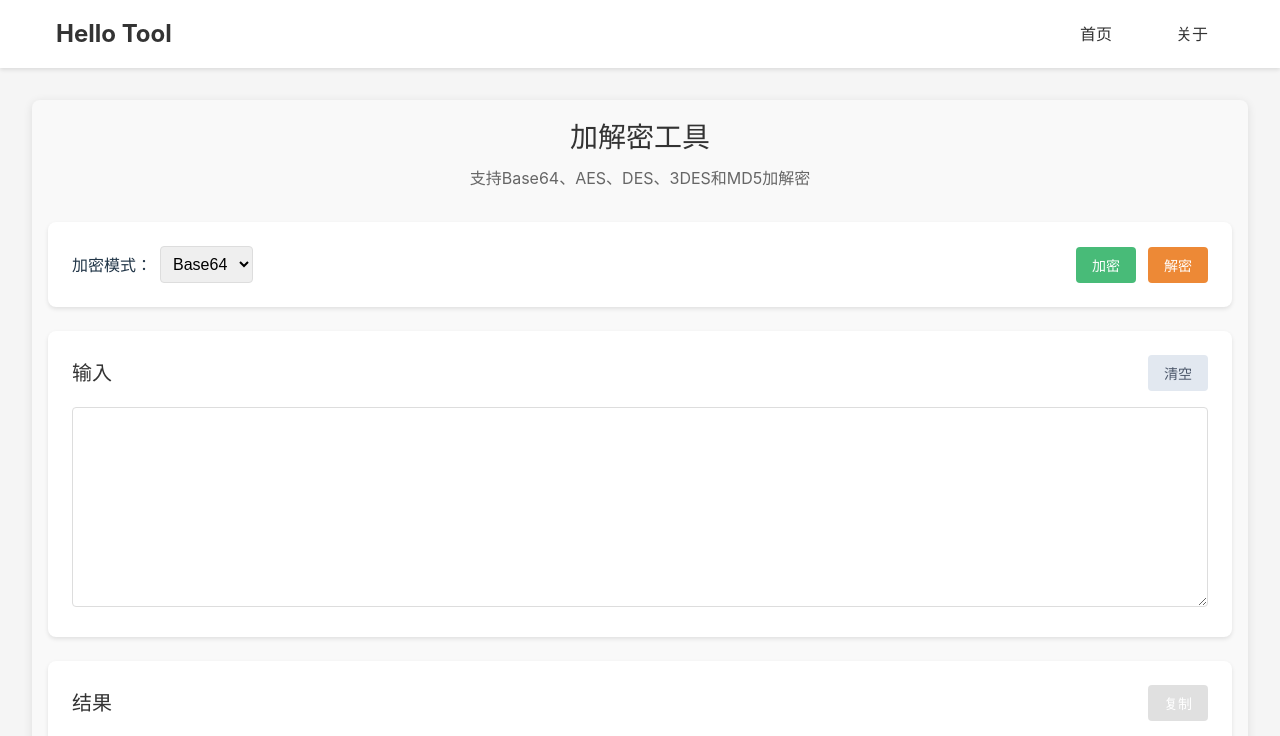
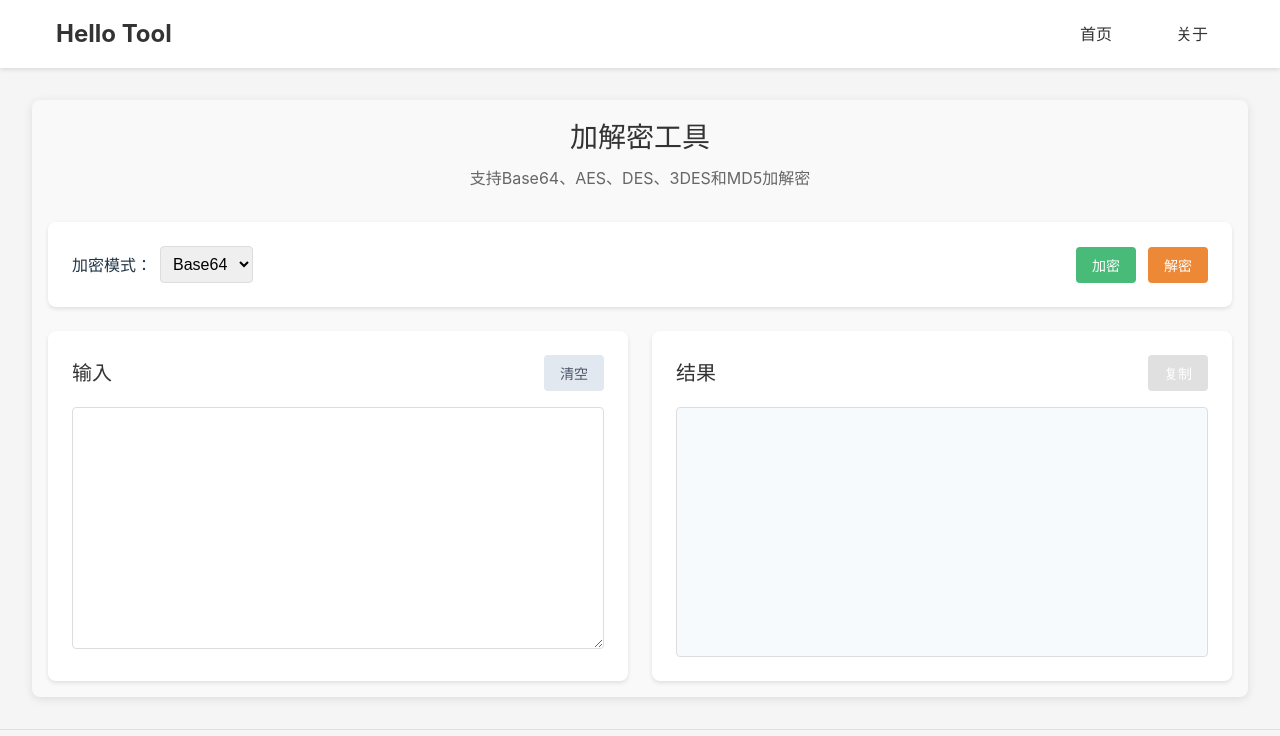
Before and after one commit to dkbnull/hello-tool, a Vue app: page /crypto in a window 1280 px wide. Shown: the top 736 px of the page. Built offline with nearby package versions, Linux system fonts and the light colour scheme.

Commit message:
opt: JWT解密、加解密工具布局调整为水平

```diff
--- a/src/views/tools/CryptoTool.vue
+++ b/src/views/tools/CryptoTool.vue
@@ -2,8 +2,6 @@
   <div class="tool-container">
     <h2>加解密工具</h2>
     <p class="tool-description">支持Base64、AES、DES、3DES和MD5加解密</p>
-
-    <div class="converter-container">
 
     <!-- 控制区域 -->
     <div class="control-section">
@@ -71,7 +69,8 @@
       </div>
     </div>
 
-      <!-- 输入区域 -->
+    <div class="converter-container">
+      <!-- 左侧输入区域 -->
       <div class="input-section">
         <div class="input-header">
           <h3>输入</h3>
@@ -81,11 +80,11 @@
         </div>
         <textarea
             v-model="input"
-            rows="8"
+            rows="12"
         ></textarea>
       </div>
 
-      <!-- 输出区域 -->
+      <!-- 右侧输出区域 -->
       <div class="output-section">
         <div class="output-header">
           <h3>结果</h3>
@@ -344,13 +343,26 @@ h2 {
 
 .converter-container {
   display: flex;
+  gap: 1.5rem;
+  margin-top: 1.5rem;
+}
+
+@media (max-width: 768px) {
+  .converter-container {
     flex-direction: column;
-  gap: 1.5rem;
-  margin-bottom: 1.5rem;
+  }
 }
 
 .input-section,
-.output-section,
+.output-section {
+  flex: 1;
+  min-width: 300px;
+  background: white;
+  border-radius: 8px;
+  box-shadow: 0 2px 4px rgba(0, 0, 0, 0.1);
+  padding: 1.5rem;
+}
+
 .control-section {
   width: 100%;
   background: white;
@@ -466,18 +478,9 @@ h3 {
 }
 
 .output-area {
-  width: 100%;
-  padding: 0.75rem;
-  border: 1px solid #ddd;
-  border-radius: 4px;
-  font-size: 1rem;
-  font-family: monospace;
+  @extend textarea;
   background: #f7fafc;
-  overflow: auto;
-  min-height: 200px;
-  max-height: 500px;
-  white-space: pre-wrap;
-  word-wrap: break-word;
+  min-height: 250px;
 }
 
 @keyframes fadeIn {
--- a/src/views/tools/JwtDecoder.vue
+++ b/src/views/tools/JwtDecoder.vue
@@ -2,16 +2,21 @@
   <div class="tool-container">
     <h2>JWT解密</h2>
     <div class="jwt-decoder">
+      <!-- 左侧输入区域 -->
+      <div class="input-section">
         <div class="input-group">
           <h3><label for="jwt-token">JWT令牌</label></h3>
           <textarea
               id="jwt-token"
               v-model="jwtToken"
               placeholder="输入JWT令牌"
-            rows="4"
+              rows="12"
           ></textarea>
         </div>
+      </div>
 
+      <!-- 右侧输出区域 -->
+      <div class="output-section">
         <div class="result-section header-section">
           <div class="result-header">
             <h3>Header</h3>
@@ -36,6 +41,7 @@
               <span :class="expirationInfo.isExpired ? 'expired' : 'not-expired'">
                 {{ expirationInfo.isExpired ? '已过期' : '未过期' }}
               </span>
+            </div>
           </div>
         </div>
       </div>
@@ -117,7 +123,6 @@ watch(jwtToken, decodeJwt)
 
 <style scoped>
 .tool-container {
-  max-width: 800px;
   margin: 0 auto;
   padding: 2rem;
 }
@@ -136,8 +141,26 @@ h3 {
 
 .jwt-decoder {
   display: flex;
+  gap: 2rem;
+}
+
+.input-section {
+  flex: 1;
+  min-width: 300px;
+}
+
+.output-section {
+  flex: 1;
+  min-width: 300px;
+  display: flex;
   flex-direction: column;
   gap: 1.5rem;
+}
+
+@media (max-width: 768px) {
+  .jwt-decoder {
+    flex-direction: column;
+  }
 }
 
 .input-group {
@@ -148,15 +171,6 @@ label {
   display: block;
   margin-bottom: 0.5rem;
   color: #666;
-}
-
-textarea {
-  width: 100%;
-  padding: 0.75rem;
-  border: 1px solid #ddd;
-  border-radius: 4px;
-  font-size: 1rem;
-  resize: vertical;
 }
 
 .result-header {
```
Lines whose indentation alone changed are shown as unchanged.
